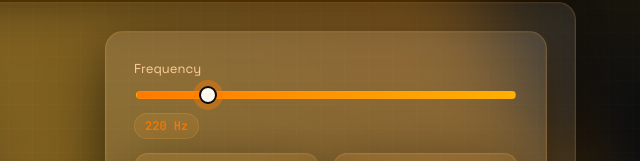
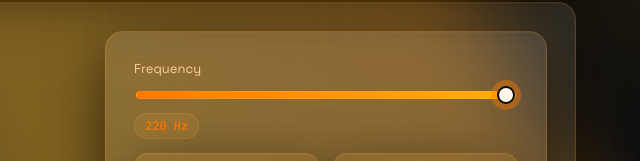
Before and after one commit to JHanksJr/Waveform-Lesson, a plain HTML site: page index.html in a window 1280 px wide. Shown: the part 184-345 px from the top of the page, 640-1280 px from the left. Drawn offline with Linux system fonts and the light colour scheme.

Commit message:
Update index.html
expanded Freq range

```diff
--- a/index.html
+++ b/index.html
@@ -128,7 +128,7 @@
         <div class="interactive" id="interactive">
           <div class="slider-row">
             <span class="label">Frequency</span>
-            <input type="range" id="freqSlider" min="100" max="800" value="220" />
+            <input type="range" id="freqSlider" min="40" max="800" value="2200" />
             <span class="value" id="freqDisplay">220 Hz</span>
           </div>
           <div class="mini-grid">
```
